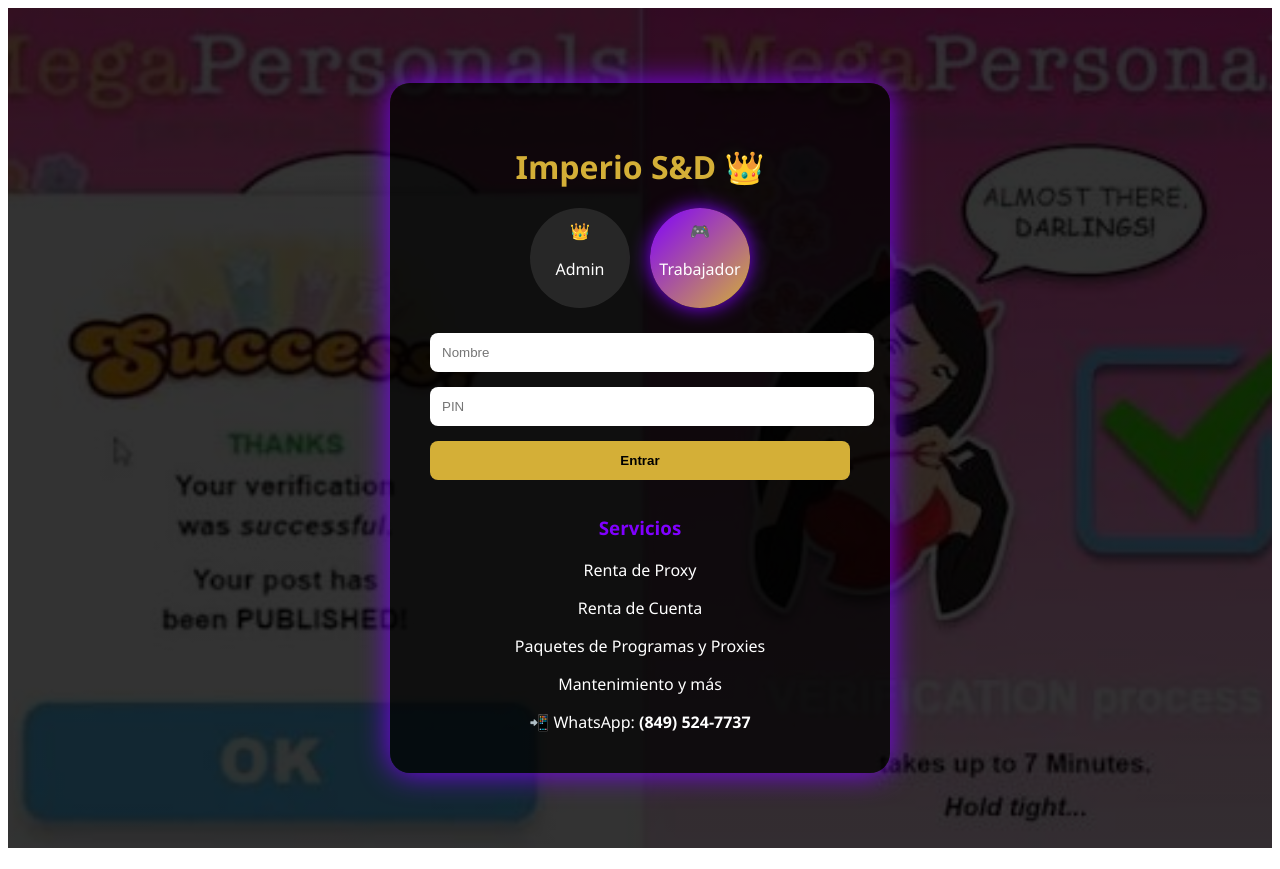
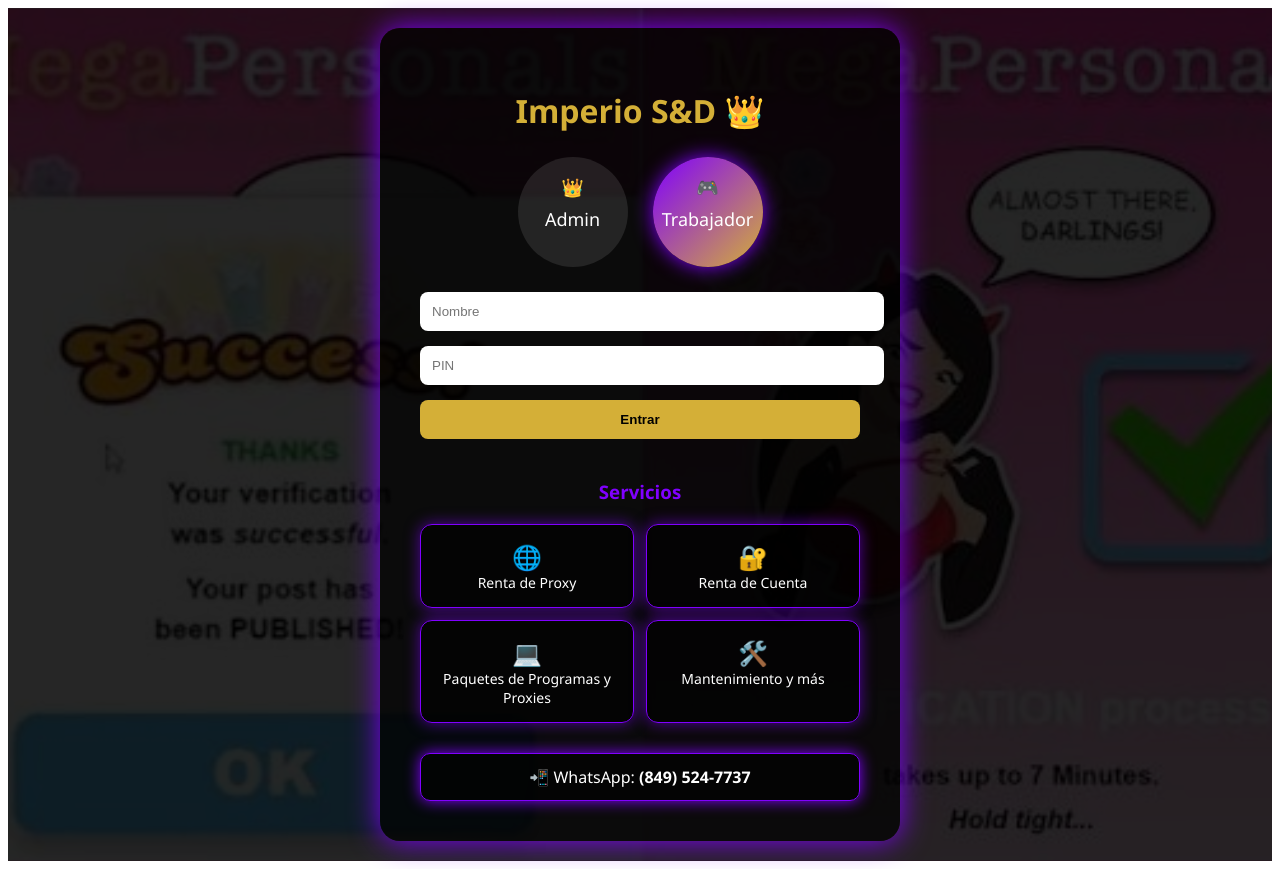
Before and after one commit to trprince81/Rey-Control, a Next.js app: page /login in a window 1280 px wide. Built offline with nearby package versions, Linux system fonts and the light colour scheme; no server answers.

Commit message:
Update page.jsx

```diff
--- a/app/login/page.jsx
+++ b/app/login/page.jsx
@@ -37,7 +37,7 @@ export default function LoginPage() {
       style={{
         minHeight: "100vh",
         backgroundImage:
-          "linear-gradient(rgba(0,0,0,0.8), rgba(0,0,0,0.8)), url('/01.JPG')",
+          "linear-gradient(rgba(0,0,0,0.85), rgba(0,0,0,0.85)), url('/01.JPG')",
         backgroundSize: "cover",
         backgroundPosition: "center",
         color: "white",
@@ -50,7 +50,7 @@ export default function LoginPage() {
     >
       <div
         style={{
-          width: 420,
+          width: 440,
           padding: 40,
           background: "rgba(0,0,0,0.7)",
           borderRadius: 20,
@@ -58,18 +58,18 @@ export default function LoginPage() {
           textAlign: "center",
         }}
       >
-        <h1 style={{ color: "#d4af37", marginBottom: 20 }}>
+        <h1 style={{ color: "#d4af37", marginBottom: 25 }}>
           Imperio S&D 👑
         </h1>
 
         {/* SELECTOR TIPO PS5 */}
-        <div style={{ display: "flex", justifyContent: "center", gap: 20, marginBottom: 25 }}>
+        <div style={{ display: "flex", justifyContent: "center", gap: 25, marginBottom: 25 }}>
           <div
             onClick={() => setSelectedRole("admin")}
             style={profileStyle(selectedRole === "admin")}
           >
             👑
-            <p>Admin</p>
+            <p style={{ marginTop: 8 }}>Admin</p>
           </div>
 
           <div
@@ -77,7 +77,7 @@ export default function LoginPage() {
             style={profileStyle(selectedRole === "trabajador")}
           >
             🎮
-            <p>Trabajador</p>
+            <p style={{ marginTop: 8 }}>Trabajador</p>
           </div>
         </div>
 
@@ -101,16 +101,22 @@ export default function LoginPage() {
         </button>
 
         {/* SERVICIOS */}
-        <div style={{ marginTop: 35 }}>
-          <h3 style={{ color: "#8000ff" }}>Servicios</h3>
+        <div style={{ marginTop: 40 }}>
+          <h3 style={{ color: "#8000ff", marginBottom: 20 }}>
+            Servicios
+          </h3>
 
-          <p>Renta de Proxy</p>
-          <p>Renta de Cuenta</p>
-          <p>Paquetes de Programas y Proxies</p>
-          <p>Mantenimiento y más</p>
+          <div style={servicesGrid}>
+            <ServiceCard icon="🌐" text="Renta de Proxy" />
+            <ServiceCard icon="🔐" text="Renta de Cuenta" />
+            <ServiceCard icon="💻" text="Paquetes de Programas y Proxies" />
+            <ServiceCard icon="🛠️" text="Mantenimiento y más" />
+          </div>
 
-          <div style={{ marginTop: 15 }}>
-            📲 WhatsApp: <b>(849) 524-7737</b>
+          <div style={{ marginTop: 30 }}>
+            <div style={whatsappBox}>
+              📲 WhatsApp: <b>(849) 524-7737</b>
+            </div>
           </div>
         </div>
       </div>
@@ -121,8 +127,8 @@ export default function LoginPage() {
 /* ESTILOS */
 
 const profileStyle = (active) => ({
-  width: 100,
-  height: 100,
+  width: 110,
+  height: 110,
   borderRadius: "50%",
   background: active
     ? "linear-gradient(135deg,#8000ff,#d4af37)"
@@ -133,6 +139,8 @@ const profileStyle = (active) => ({
   alignItems: "center",
   cursor: "pointer",
   boxShadow: active ? "0 0 20px #8000ff" : "none",
+  transition: "0.3s",
+  fontSize: 18,
 });
 
 const inputStyle = {
@@ -153,3 +161,36 @@ const goldButton = {
   cursor: "pointer",
   borderRadius: 8,
 };
+
+const servicesGrid = {
+  display: "grid",
+  gridTemplateColumns: "1fr 1fr",
+  gap: 12,
+};
+
+const whatsappBox = {
+  background: "rgba(0,0,0,0.6)",
+  padding: 12,
+  borderRadius: 10,
+  border: "1px solid #8000ff",
+  boxShadow: "0 0 15px #8000ff",
+};
+
+const ServiceCard = ({ icon, text }) => (
+  <div
+    style={{
+      background: "rgba(0,0,0,0.6)",
+      padding: 15,
+      borderRadius: 12,
+      border: "1px solid #8000ff",
+      boxShadow: "0 0 15px rgba(128,0,255,0.6)",
+      textAlign: "center",
+      fontSize: 14,
+      cursor: "pointer",
+      transition: "0.3s",
+    }}
+  >
+    <div style={{ fontSize: 24 }}>{icon}</div>
+    <div>{text}</div>
+  </div>
+);
```
